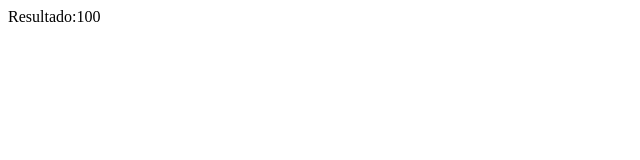
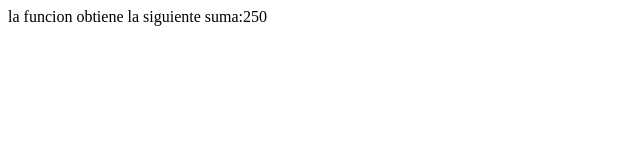
Before and after one commit to hola123-rgb/clase_23-04-25, a plain HTML site: page index.html in a window 1280 px wide. Shown: the whole page, without its empty margins (0-640 px from the left). Drawn offline with Linux system fonts and the light colour scheme.

Commit message:
Update index.html

```diff
--- a/index.html
+++ b/index.html
@@ -8,9 +8,14 @@
 <body>
     <div id="resultado"></div>
     <script>
-        var valores=[10,30,40,20]
-        var resultado=valores[0]+valores[1]+valores[2]+valores[3];
-        document .getElementById('resultado').innerHTML="Resultado:"+resultado;
+        function sumar(valor1,valor2)
+        {
+          var resultado=valor1+valor2;
+          document.getElementById("resultado").innerHTML="la funcion obtiene la siguiente suma:"+resultado;
+
+        }
+
+        sumar(50,200)
 
     </script>
 </body>
```
